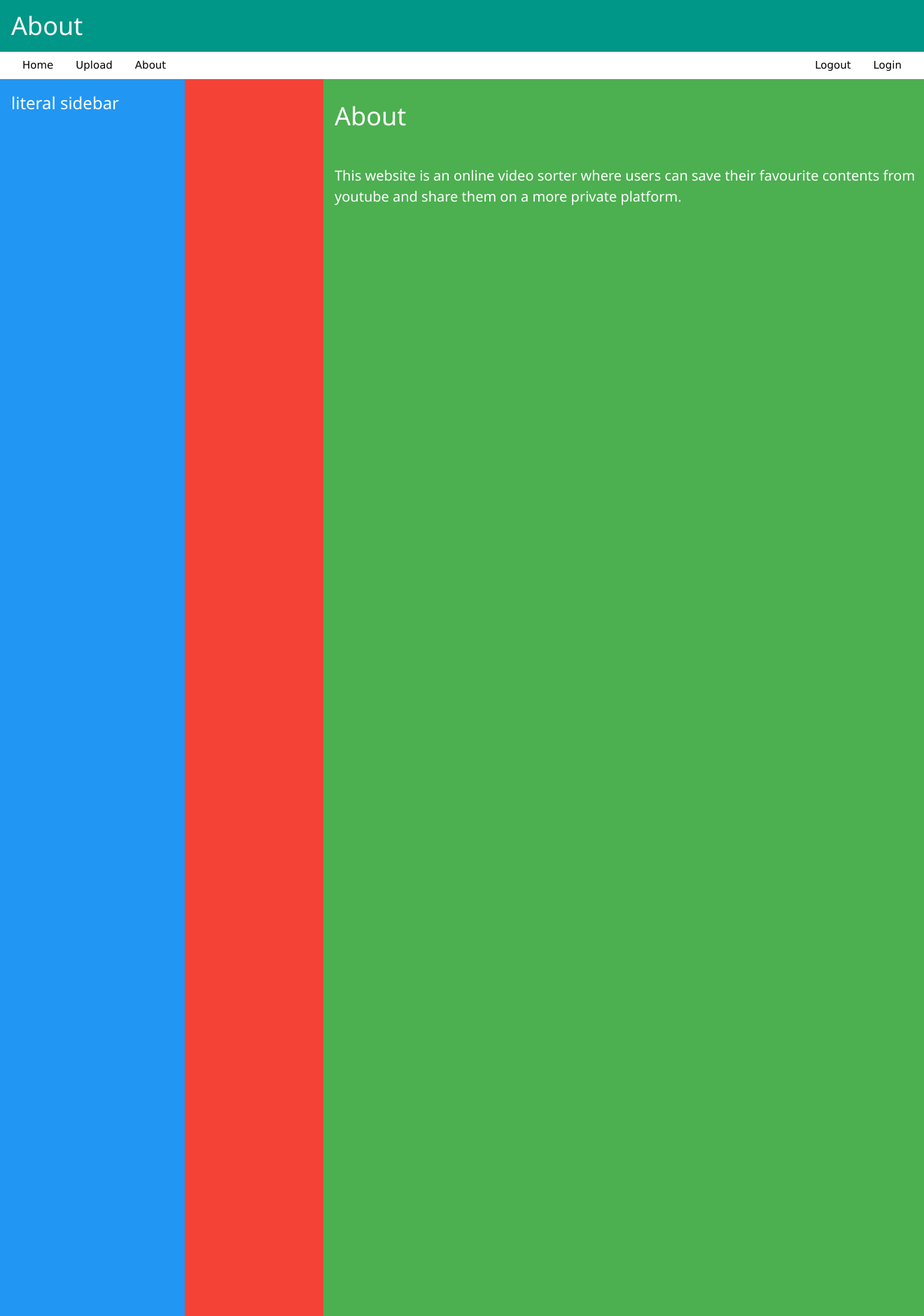
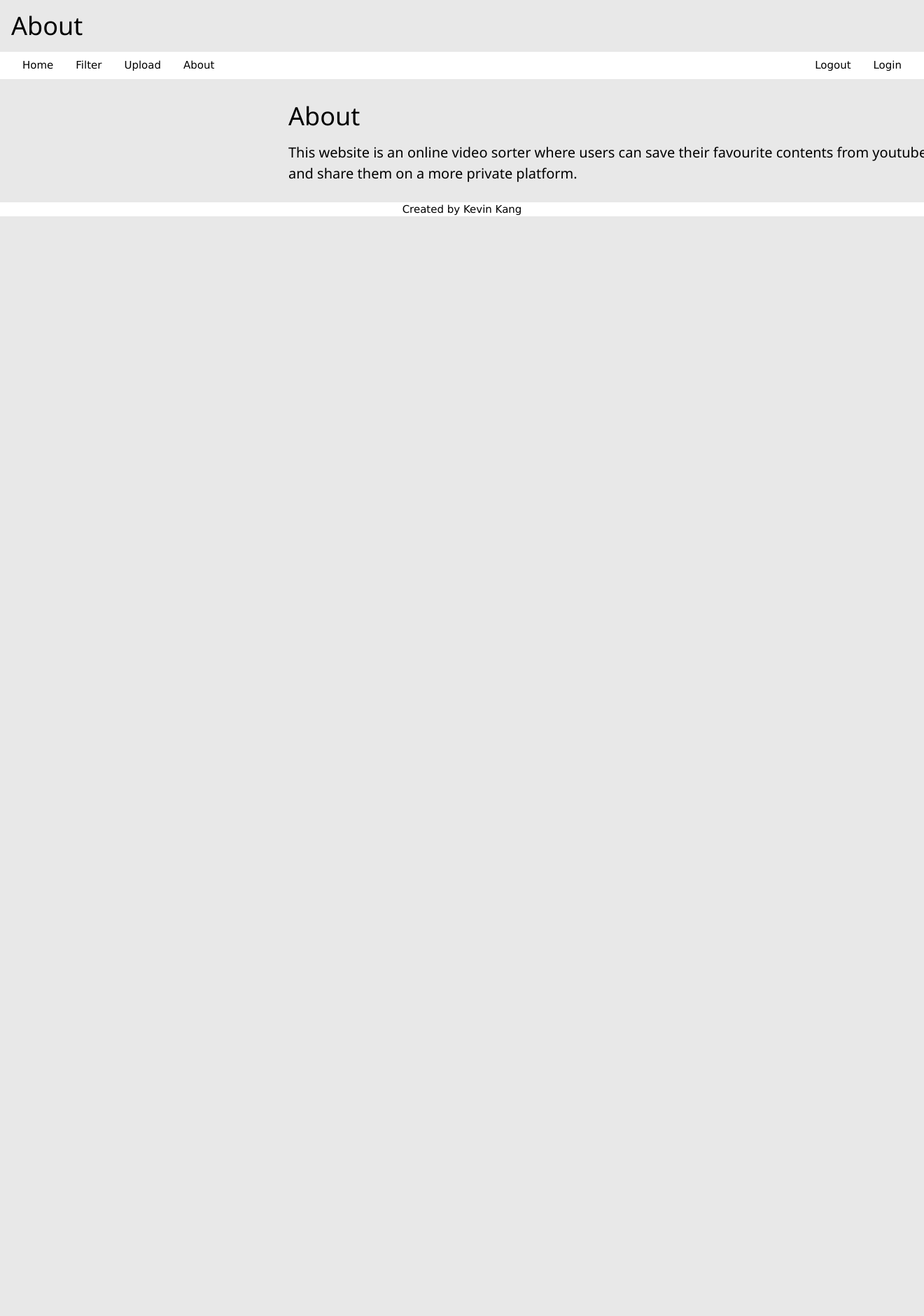
Before and after one commit to 17093/Video_project, a Flask app: page /about in a window 1320 px wide. Shown: the top 1880 px of the page at 70% size. After the commit the page ends 309 px from the top, so only its background shows below. Run offline with Flask 2, Linux system fonts and the light colour scheme.

Commit message:
header/bug fix

```diff
--- a/app.py
+++ b/app.py
@@ -85,12 +85,12 @@ def dashboard():
         username = session["user"]
         Logged = True
         #cursor will obtain the urls,
-        cursor = get_db().cursor()
-        cursor.execute("SELECT  url.id, url.url, url.desc_name, url.desc, users.username FROM url JOIN users ON url.uploader = users.id ORDER BY url.id DESC")
-        results = cursor.fetchall()
+    cursor = get_db().cursor()
+    cursor.execute("SELECT  url.id, url.url, url.desc_name, url.desc, users.username FROM url JOIN users ON url.uploader = users.id ORDER BY url.id DESC")
+    results = cursor.fetchall()
 
 
-        return render_template('dashboard.html', user = username, urls = results,)
+    return render_template('dashboard.html', user = username, urls = results, page_name = "Dashboard")
 
     return redirect(url_for("login"))
 
@@ -123,7 +123,7 @@ def upload():
             else:
                 #url = "https://www.youtube.com/watch?v=gHzuHo80U2M"
                 parsed = urllib.parse.urlparse(url)
-                v = urllib.parse.parse_qs(parsed.query)['v'][0]
+                v = urllib.parse.parse_qs(parsed.query).get('v', [None])[0]
                 #return str(v)
                 if v:
                     cursor = get_db().cursor()
@@ -136,7 +136,7 @@ def upload():
 
                 else:
                     error = "error, please check the url again"
-        return render_template('upload.html', error = error )
+        return render_template('upload.html', error = error, page_name = "Upload")
     else:
         return redirect(url_for("login"))
 
@@ -159,7 +159,7 @@ def delete():
 
 @app.route('/about')
 def about():
-    return render_template("about.html")
+    return render_template("about.html", page_name = "About")
 
 
 if __name__ == '__main__' :
--- a/templates/about.html
+++ b/templates/about.html
@@ -1,26 +1,16 @@
-<div  class="w3-container w3-teal">
-    <h1>About</h1>
-</div>
+
 {% extends 'layout.html' %}
 {% block content %}
 <body class=" w3-cell-row">
-
-    <div style="width:20%; height:100px" class = "w3-display-container w3-cell w3-blue">
-        <div class = "w3-margin">
-            <h3>literal sidebar</h3>
-        </div>
-    </div>
-    <div style="width:15%; height:100px" class = "w3-display-container w3-cell w3-red">
+    <div style="width:30%" class = "w3-display-container w3-cell ">
         <div class = "w3-margin">
         </div>
     </div>
-    <div class = "w3-display-container w3-cell w3-cell-top w3-green" style= "width:1000px ;height:5000px">
+    <div class = "w3-display-container w3-cell w3-cell-top " style= "width:1000px ">
         <div class = " w3-cell-row w3-margin">
             <h1>About</h1>
-            <br>
+
             <h4>This website is an online video sorter where users can save their favourite contents from youtube and share them on a more private platform.</h4>
-
-
             {%if error%}
             <p class="error"><strong>Error:</strong> {{ error }}</p>
             {% endif %}
--- a/templates/header.html
+++ b/templates/header.html
@@ -1,6 +1,10 @@
+<div  class="w3-container">
+    <h1>{{ page_name }}</h1>
+</div>
 <div  class = "w3-bar w3-container"  style = "width:100%; background-color: #ffffff;">
     <div>
         <a href="/dashboard" class="w3-bar-item w3-button">Home</a>
+        <a href="#" class="w3-bar-item w3-button">Filter</a>
         <a href="/upload" class="w3-bar-item w3-button">Upload</a>
         <a href="/about" class="w3-bar-item w3-button">About</a>
         <a href="/login" class="w3-bar-item w3-button w3-right">Login</a>
--- a/templates/index.html
+++ b/templates/index.html
@@ -1,4 +1,4 @@
-<h1>Welcome to Youtube the sequal</h1>
+<h1>Welcome to Youtube the sequel</h1>
 {% extends 'layout.html' %}
 {% block content %}
 
```
Also changed, not shown: templates/dashboard.html (+2 -11 lines), templates/upload.html (+3 -11 lines), urlstorage.db.
